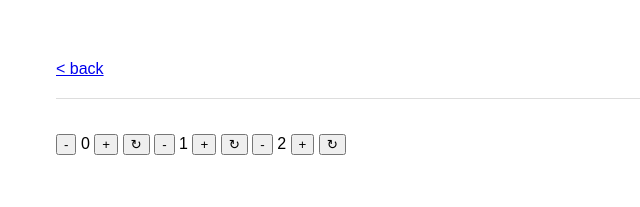
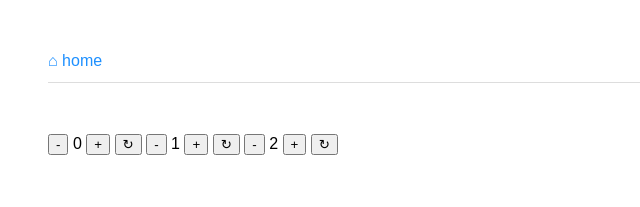
Before and after one commit to shannonmoeller/dhtml, a plain HTML site: page examples/attributes.html in a window 1280 px wide. Shown: the whole page, without its empty margins (0-640 px from the left). Drawn offline with Linux system fonts and the light colour scheme.

Commit message:
🍇📰 Updated with Glitch

```diff
--- a/examples/attributes.html
+++ b/examples/attributes.html
@@ -1,12 +1,12 @@
 <!doctype html>
-<title>element - dhtml</title>
+<title>attributes - dhtml</title>
 
 <style>
   @import '/static/styles.css';
 </style>
 
 <script type="module">
-  import {define, html, refs} from '/static/dhtml.js';
+  import { define, html, refs } from '/static/dhtml.js';
 
   const counterTemplate = html`
     <button ref="decrement">-</button>
@@ -48,12 +48,17 @@
       return view;
     }
   );
+
+  const two = document.createElement('my-counter');
+
+  two.count = 2;
+
+  document.body.append(two);
 </script>
 
-<a href="/">&lt; back</a>
-
-<hr/>
+<nav>
+  <a href="/" rel="home">⌂ home</a>
+</nav>
 
 <my-counter></my-counter>
 <my-counter count="1"></my-counter>
-<my-counter count="2"></my-counter>
--- a/static/styles.css
+++ b/static/styles.css
@@ -1,17 +1,25 @@
 body {
   font: normal 16px/1.6 sans-serif;
-  padding: 3em;
+  margin: 3em;
 }
 
 h1, h2, h3, h4, h5, h6 {
   font-weight: normal;
-  margin-top: 0;
 }
 
-hr {
-  background: #ddd;
-  border: 0;
-  margin: 1em 0 2em;
-  height: 1px;
-  width: 100%;
+nav {
+  display: block;
+  border-bottom: 1px solid #ddd;
+  margin-bottom: 3em;
+  padding-bottom: 0.5em;
 }
+
+a {
+  color: dodgerblue;
+  text-decoration: none;
+}
+
+a:focus,
+a:hover {
+  text-decoration: underline;
+}
```
Also changed, not shown: examples/children.html (added, +43 -0 lines), examples/repeat.html (+4 -4 lines), examples/stateful.html (+4 -4 lines), examples/store.html (+5 -5 lines), examples/virtual.html (+5 -5 lines), index.html (+3 -0 lines).
